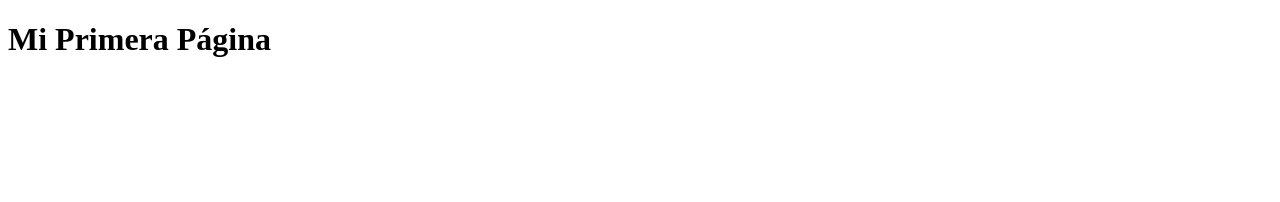
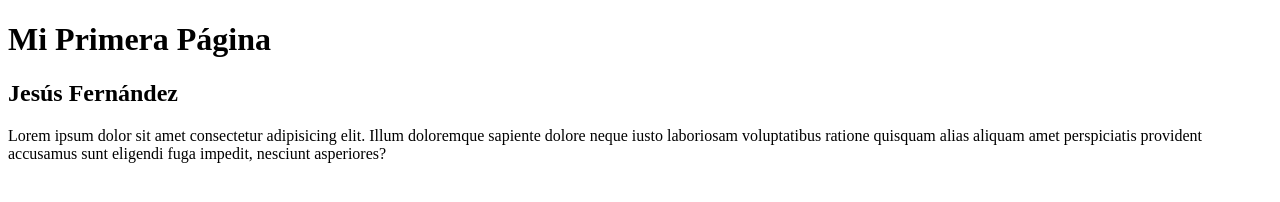
Before and after one commit to jsfdz/repositorio-de-prueba, a plain HTML site: page index.html in a window 1280 px wide. Drawn offline with Linux system fonts and the light colour scheme.

Commit message:
Agregando un section sobre mí

```diff
--- a/index.html
+++ b/index.html
@@ -11,6 +11,17 @@
 
 <body>
   <h1>Mi Primera Página</h1>
+
+  <main>
+    <section>
+      <h2>Jesús Fernández</h2>
+      <p>
+        Lorem ipsum dolor sit amet consectetur adipisicing elit. Illum doloremque sapiente dolore neque iusto laboriosam
+        voluptatibus ratione quisquam alias aliquam amet perspiciatis provident accusamus sunt eligendi fuga impedit,
+        nesciunt asperiores?
+      </p>
+    </section>
+  </main>
 </body>
 
 </html>
```
